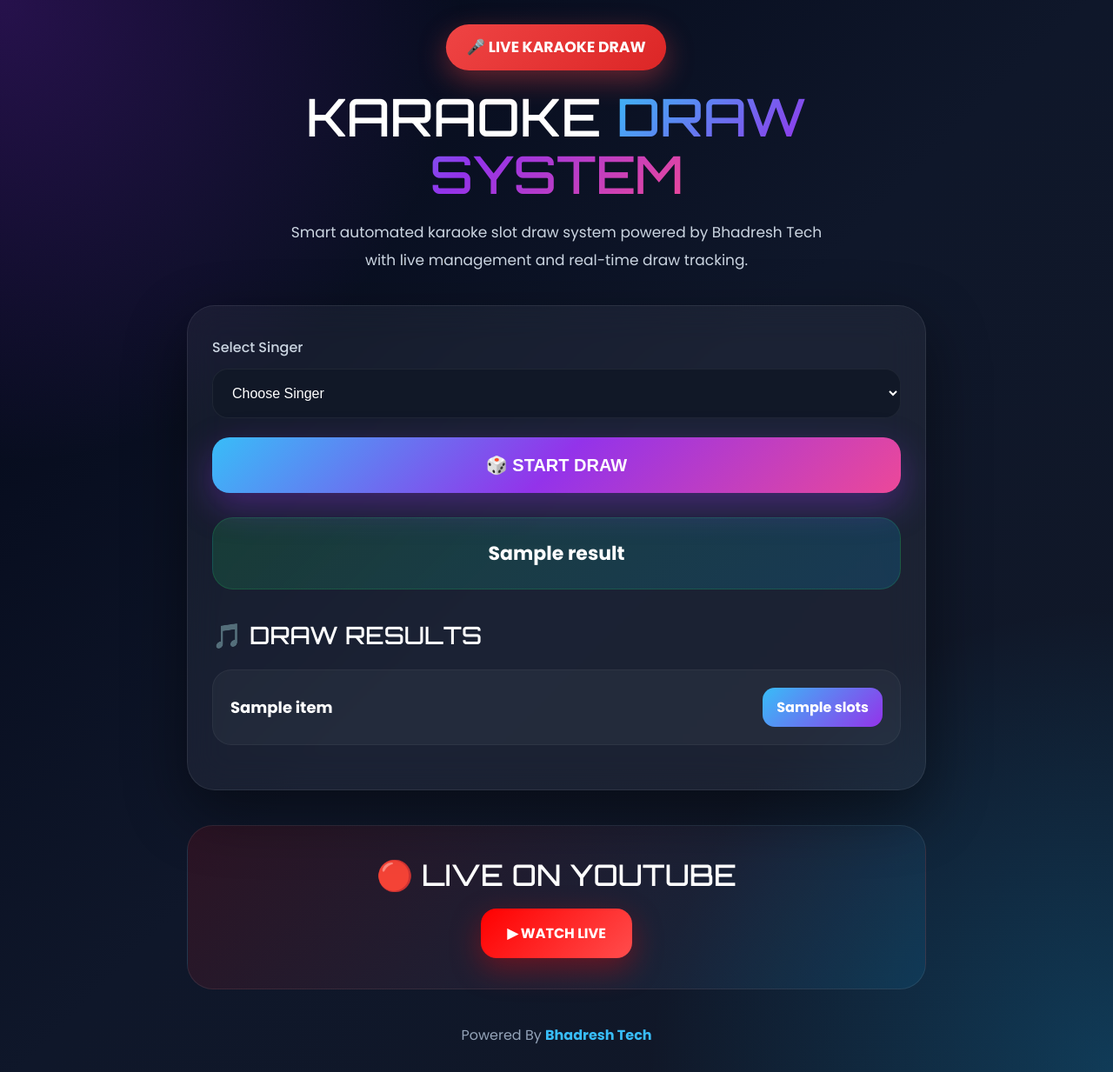
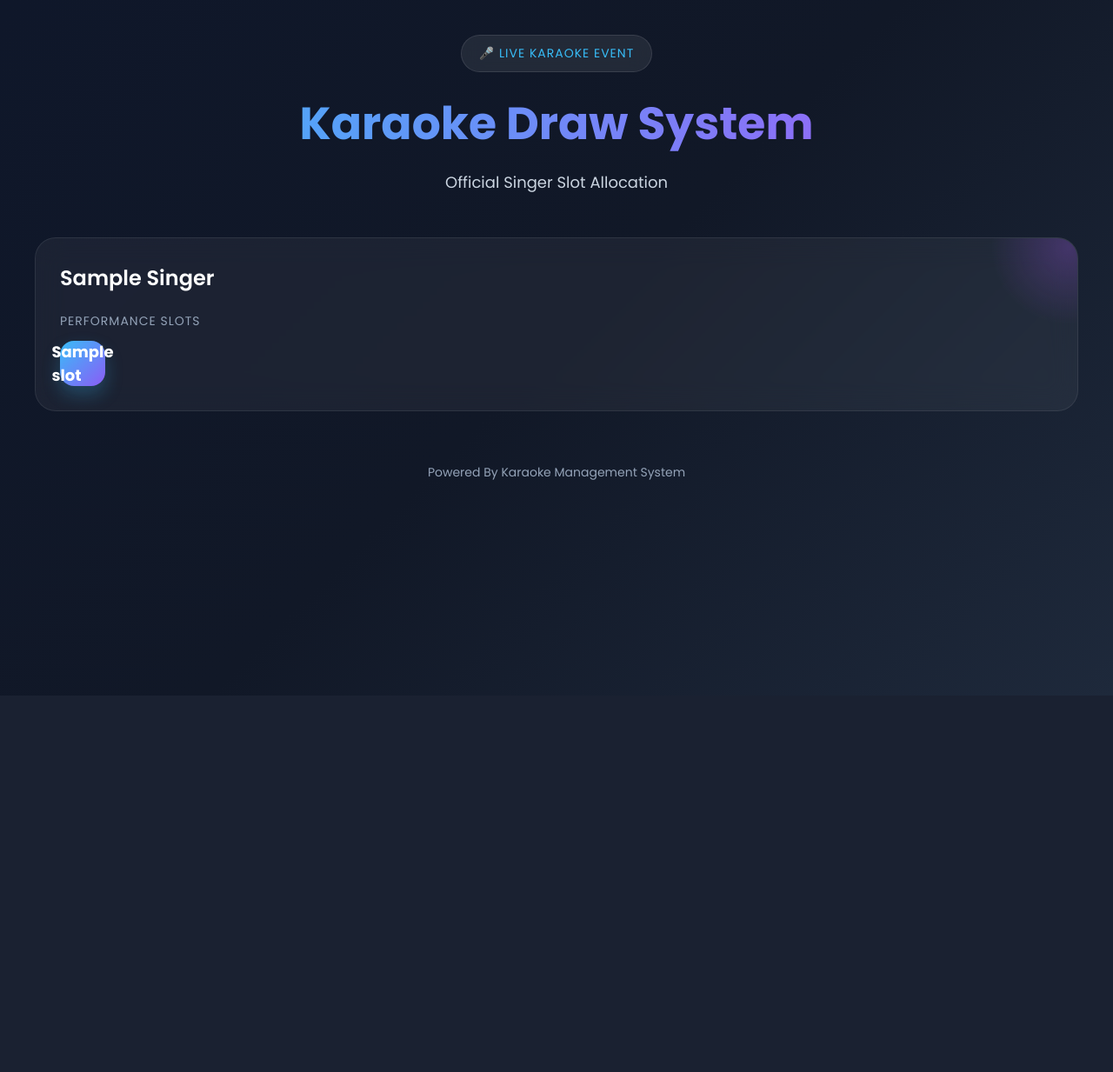
Before and after one commit to bhadubhai/karaoke-draw, a Flask app: template templates/draw.html in a window 1280 px wide. Shown: the whole page at 87% size. After the commit the page ends 552 px from the top, so only its background shows below. Run offline with Flask 3, Linux system fonts and the light colour scheme; the template is opened without the code that fills it: most values are stand-ins (such as "Sample title", 1, 10 or a date in 2020).

Commit message:
Update draw.html

```diff
--- a/templates/draw.html
+++ b/templates/draw.html
@@ -1,527 +1,333 @@
 <!DOCTYPE html>
 <html lang="en">
+
 <head>
-<meta charset="UTF-8">
-<meta name="viewport" content="width=device-width, initial-scale=1.0">
 
-<title>Karaoke Draw System</title>
+    <meta charset="UTF-8">
 
-<link rel="preconnect" href="https://fonts.googleapis.com">
-<link rel="preconnect" href="https://fonts.gstatic.com" crossorigin>
+    <meta
+        name="viewport"
+        content="width=device-width, initial-scale=1.0"
+    >
 
-<link href="https://fonts.googleapis.com/css2?family=Orbitron:wght@500;700;800&family=Poppins:wght@300;400;500;600;700&display=swap" rel="stylesheet">
+    <title>Karaoke Draw</title>
 
-<style>
+    <!-- GOOGLE FONT -->
+    <link
+        href="https://fonts.googleapis.com/css2?family=Poppins:wght@300;400;500;600;700&display=swap"
+        rel="stylesheet"
+    >
 
-*{
-    margin:0;
-    padding:0;
-    box-sizing:border-box;
-}
+    <style>
 
-body{
+        * {
 
-    font-family:'Poppins',sans-serif;
+            margin: 0;
+            padding: 0;
+            box-sizing: border-box;
+        }
 
-    background:
-    radial-gradient(circle at top left,
-    rgba(147,51,234,0.25),
-    transparent 30%),
+        body {
 
-    radial-gradient(circle at bottom right,
-    rgba(14,165,233,0.25),
-    transparent 30%),
+            font-family: 'Poppins', sans-serif;
 
-    linear-gradient(
-        135deg,
-        #020617,
-        #0f172a,
-        #111827
-    );
+            background:
+                linear-gradient(
+                    135deg,
+                    #0f172a,
+                    #111827,
+                    #1e293b
+                );
 
-    min-height:100vh;
+            min-height: 100vh;
 
-    color:white;
+            color: white;
 
-    padding:30px 16px;
+            padding: 40px 20px;
+        }
 
-    overflow-x:hidden;
-}
+        .container {
 
-.container{
+            max-width: 1200px;
+            margin: auto;
+        }
 
-    width:100%;
+        .header {
 
-    max-width:850px;
+            text-align: center;
+            margin-bottom: 50px;
+        }
 
-    margin:auto;
-}
+        .badge {
 
-.hero{
+            display: inline-block;
 
-    text-align:center;
+            padding:
+                10px 20px;
 
-    margin-bottom:35px;
-}
+            border-radius: 50px;
 
-.live-badge{
+            background:
+                rgba(255,255,255,0.08);
 
-    display:inline-block;
+            backdrop-filter: blur(10px);
 
-    padding:12px 22px;
+            border:
+                1px solid rgba(255,255,255,0.1);
 
-    border-radius:50px;
+            font-size: 14px;
 
-    background:
-    linear-gradient(
-        135deg,
-        #ef4444,
-        #dc2626
-    );
+            letter-spacing: 1px;
 
-    font-weight:700;
+            margin-bottom: 20px;
 
-    margin-bottom:22px;
+            color: #38bdf8;
+        }
 
-    animation:pulse 1.5s infinite;
+        h1 {
 
-    box-shadow:
-    0 10px 30px rgba(239,68,68,0.4);
-}
+            font-size: 52px;
+            font-weight: 700;
 
-.title{
+            margin-bottom: 15px;
 
-    font-size:60px;
+            background:
+                linear-gradient(
+                    to right,
+                    #38bdf8,
+                    #a855f7
+                );
 
-    line-height:1.1;
+            -webkit-background-clip: text;
+            -webkit-text-fill-color: transparent;
+        }
 
-    font-family:'Orbitron',sans-serif;
+        .subtitle {
 
-    margin-bottom:18px;
-}
+            color: #cbd5e1;
+            font-size: 18px;
+        }
 
-.highlight{
+        .grid {
 
-    background:
-    linear-gradient(
-        135deg,
-        #38bdf8,
-        #9333ea,
-        #ec4899
-    );
+            display: grid;
 
-    -webkit-background-clip:text;
+            grid-template-columns:
+                repeat(
+                    auto-fit,
+                    minmax(300px, 1fr)
+                );
 
-    -webkit-text-fill-color:transparent;
-}
+            gap: 25px;
+        }
 
-.subtitle{
+        .card {
 
-    color:#cbd5e1;
+            position: relative;
 
-    font-size:17px;
+            background:
+                rgba(255,255,255,0.05);
 
-    line-height:1.9;
+            border:
+                1px solid rgba(255,255,255,0.08);
 
-    max-width:650px;
+            border-radius: 24px;
 
-    margin:auto;
-}
+            padding: 28px;
 
-.card{
+            overflow: hidden;
 
-    background:
-    rgba(255,255,255,0.05);
+            backdrop-filter: blur(16px);
 
-    border:1px solid rgba(255,255,255,0.08);
+            transition: 0.3s ease;
+        }
 
-    border-radius:32px;
+        .card:hover {
 
-    backdrop-filter:blur(20px);
+            transform:
+                translateY(-8px);
 
-    padding:35px 28px;
+            border-color:
+                rgba(56,189,248,0.5);
 
-    box-shadow:
-    0 25px 70px rgba(0,0,0,0.45);
-}
+            box-shadow:
+                0 20px 40px rgba(0,0,0,0.4);
+        }
 
-label{
+        .glow {
 
-    display:block;
+            position: absolute;
 
-    margin-bottom:12px;
+            width: 180px;
+            height: 180px;
 
-    color:#cbd5e1;
+            background:
+                radial-gradient(
+                    circle,
+                    rgba(168,85,247,0.25),
+                    transparent 70%
+                );
 
-    font-weight:500;
-}
+            top: -80px;
+            right: -80px;
+        }
 
-select{
+        .singer-name {
 
-    width:100%;
+            font-size: 24px;
+            font-weight: 600;
 
-    padding:18px;
+            margin-bottom: 22px;
 
-    border:none;
+            text-transform: capitalize;
 
-    border-radius:18px;
+            color: white;
+        }
 
-    background:#111827;
+        .slot-label {
 
-    color:white;
+            font-size: 14px;
 
-    font-size:16px;
+            color: #94a3b8;
 
-    border:1px solid rgba(255,255,255,0.06);
+            margin-bottom: 12px;
 
-    margin-bottom:22px;
-}
+            letter-spacing: 1px;
+        }
 
-button{
+        .slots {
 
-    width:100%;
+            display: flex;
+            flex-wrap: wrap;
+            gap: 12px;
+        }
 
-    padding:20px;
+        .slot {
 
-    border:none;
+            width: 52px;
+            height: 52px;
 
-    border-radius:20px;
+            border-radius: 16px;
 
-    font-size:20px;
+            display: flex;
+            align-items: center;
+            justify-content: center;
 
-    font-weight:800;
+            font-weight: 700;
+            font-size: 18px;
 
-    cursor:pointer;
+            background:
+                linear-gradient(
+                    135deg,
+                    #38bdf8,
+                    #8b5cf6
+                );
 
-    color:white;
+            color: white;
 
-    background:
-    linear-gradient(
-        135deg,
-        #38bdf8,
-        #9333ea,
-        #ec4899
-    );
+            box-shadow:
+                0 10px 20px rgba(56,189,248,0.25);
+        }
 
-    box-shadow:
-    0 15px 40px rgba(147,51,234,0.35);
+        .footer {
 
-    transition:0.35s;
-}
+            text-align: center;
 
-button:hover{
+            margin-top: 60px;
 
-    transform:
-    translateY(-4px)
-    scale(1.01);
-}
+            color: #94a3b8;
 
-.result{
+            font-size: 14px;
+        }
 
-    margin-top:28px;
+        @media(max-width: 768px) {
 
-    padding:24px;
+            h1 {
 
-    border-radius:24px;
+                font-size: 38px;
+            }
 
-    text-align:center;
+            .subtitle {
 
-    background:
-    linear-gradient(
-        135deg,
-        rgba(34,197,94,0.18),
-        rgba(14,165,233,0.18)
-    );
+                font-size: 16px;
+            }
 
-    border:1px solid rgba(34,197,94,0.2);
+            .card {
 
-    font-size:22px;
+                padding: 22px;
+            }
+        }
 
-    font-weight:700;
-}
+    </style>
 
-.draw-list{
+</head>
 
-    margin-top:35px;
-}
-
-.section-title{
-
-    font-size:28px;
-
-    margin-bottom:22px;
-
-    font-family:'Orbitron',sans-serif;
-}
-
-.entry{
-
-    display:flex;
-
-    justify-content:space-between;
-
-    align-items:center;
-
-    gap:20px;
-
-    padding:20px;
-
-    border-radius:22px;
-
-    margin-bottom:16px;
-
-    background:
-    rgba(255,255,255,0.04);
-
-    border:1px solid rgba(255,255,255,0.05);
-}
-
-.entry-name{
-
-    font-weight:700;
-
-    font-size:18px;
-}
-
-.entry-slots{
-
-    padding:10px 16px;
-
-    border-radius:14px;
-
-    background:
-    linear-gradient(
-        135deg,
-        #38bdf8,
-        #9333ea
-    );
-
-    font-weight:700;
-}
-
-.live-box{
-
-    margin-top:40px;
-
-    padding:35px 24px;
-
-    border-radius:30px;
-
-    text-align:center;
-
-    background:
-    linear-gradient(
-        135deg,
-        rgba(255,0,0,0.12),
-        rgba(14,165,233,0.12)
-    );
-
-    border:1px solid rgba(255,255,255,0.08);
-}
-
-.live-title{
-
-    font-size:34px;
-
-    font-family:'Orbitron',sans-serif;
-
-    margin-bottom:18px;
-}
-
-.live-btn{
-
-    display:inline-block;
-
-    padding:16px 30px;
-
-    border-radius:18px;
-
-    text-decoration:none;
-
-    color:white;
-
-    font-weight:700;
-
-    background:
-    linear-gradient(
-        135deg,
-        #ff0000,
-        #ff4d4d
-    );
-
-    box-shadow:
-    0 12px 35px rgba(255,0,0,0.35);
-}
-
-.powered{
-
-    margin-top:40px;
-
-    text-align:center;
-
-    color:#94a3b8;
-}
-
-.powered a{
-
-    color:#38bdf8;
-
-    text-decoration:none;
-
-    font-weight:700;
-}
-
-@keyframes pulse{
-
-    0%{
-        transform:scale(1);
-    }
-
-    50%{
-        transform:scale(1.08);
-    }
-
-    100%{
-        transform:scale(1);
-    }
-}
-
-@media(max-width:700px){
-
-    .title{
-        font-size:38px;
-    }
-
-    .entry{
-        flex-direction:column;
-        align-items:flex-start;
-    }
-
-    .live-title{
-        font-size:24px;
-    }
-
-    button{
-        font-size:18px;
-    }
-}
-
-</style>
-</head>
 <body>
 
-<div class="container">
+    <div class="container">
 
-<div class="hero">
+        <!-- HEADER -->
 
-<div class="live-badge">
-🎤 LIVE KARAOKE DRAW
-</div>
+        <div class="header">
 
-<div class="title">
-KARAOKE
-<span class="highlight">
-DRAW SYSTEM
-</span>
-</div>
+            <div class="badge">
+                🎤 LIVE KARAOKE EVENT
+            </div>
 
-<div class="subtitle">
+            <h1>Karaoke Draw System</h1>
 
-Smart automated karaoke slot draw system powered by Bhadresh Tech with live management and real-time draw tracking.
+            <div class="subtitle">
+                Official Singer Slot Allocation
+            </div>
 
-</div>
+        </div>
 
-</div>
+        <!-- GRID -->
 
-<div class="card">
+        <div class="grid">
 
-<form method="POST">
+            {% for item in draw_data %}
 
-<label>Select Singer</label>
+                <div class="card">
 
-<select name="name" required>
+                    <div class="glow"></div>
 
-<option value="">
-Choose Singer
-</option>
+                    <div class="singer-name">
+                        {{ item.singer }}
+                    </div>
 
-{% for singer in singers %}
+                    <div class="slot-label">
+                        PERFORMANCE SLOTS
+                    </div>
 
-<option value="{{ singer }}">
-{{ singer }}
-</option>
+                    <div class="slots">
 
-{% endfor %}
+                        {% for slot in item.slots %}
 
-</select>
+                            <div class="slot">
+                                {{ slot }}
+                            </div>
 
-<button type="submit">
-🎲 START DRAW
-</button>
+                        {% endfor %}
 
-</form>
+                    </div>
 
-{% if result %}
+                </div>
 
-<div class="result">
-{{ result }}
-</div>
+            {% endfor %}
 
-{% endif %}
+        </div>
 
-<div class="draw-list">
+        <!-- FOOTER -->
 
-<div class="section-title">
-🎵 DRAW RESULTS
-</div>
+        <div class="footer">
 
-{% for item in data %}
+            Powered By Karaoke Management System
 
-<div class="entry">
+        </div>
 
-<div class="entry-name">
-{{ item.name }}
-</div>
-
-<div class="entry-slots">
-{{ item.slots }}
-</div>
-
-</div>
-
-{% endfor %}
-
-</div>
-
-</div>
-
-<div class="live-box">
-
-<div class="live-title">
-🔴 LIVE ON YOUTUBE
-</div>
-
-<a
-href="https://youtube.com/@bhadreshlivemedia"
-target="_blank"
-class="live-btn"
->
-▶ WATCH LIVE
-</a>
-
-</div>
-
-<div class="powered">
-
-Powered By
-
-<a href="https://bhadreshtech.site/" target="_blank">
-Bhadresh Tech
-</a>
-
-</div>
-
-</div>
+    </div>
 
 </body>
+
 </html>
```
